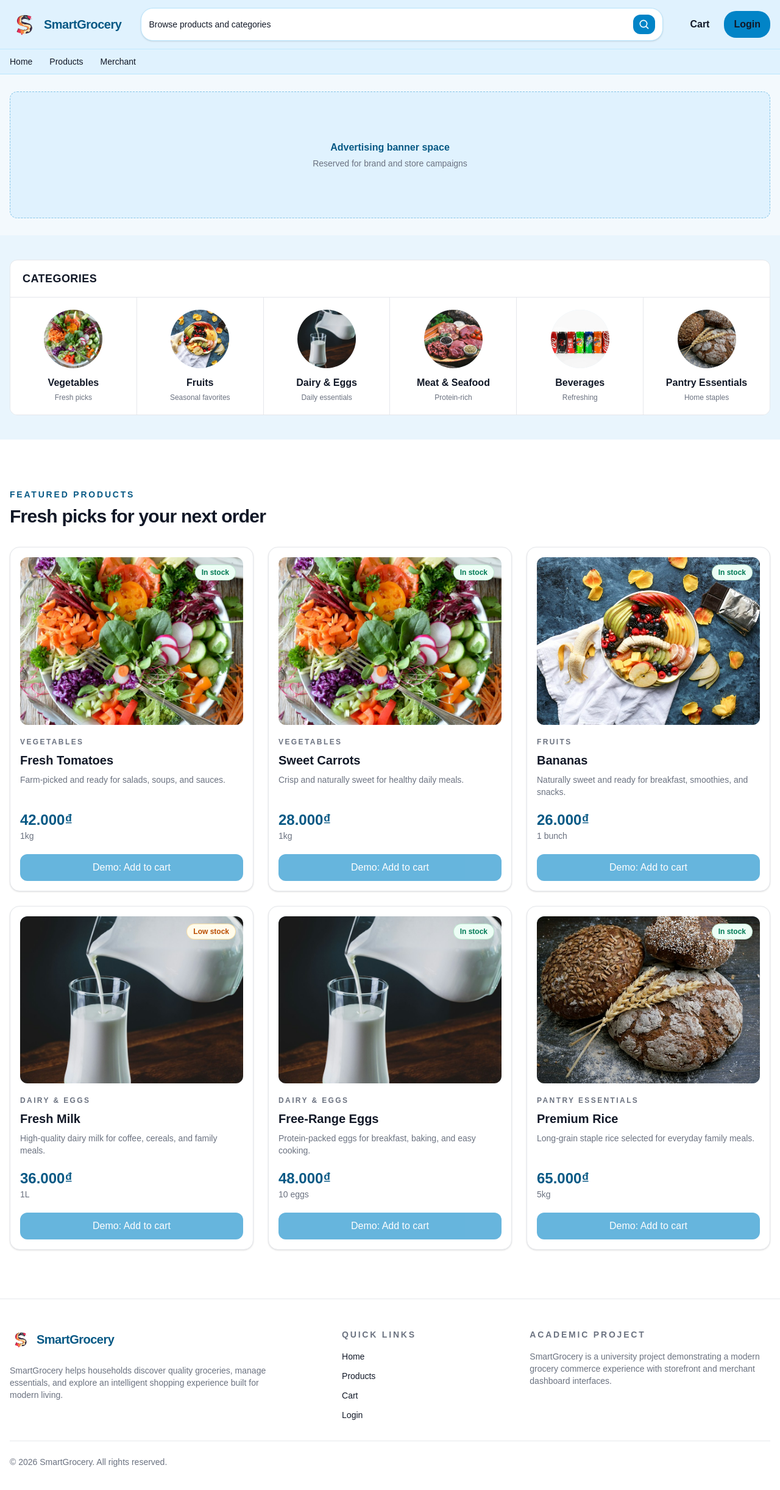
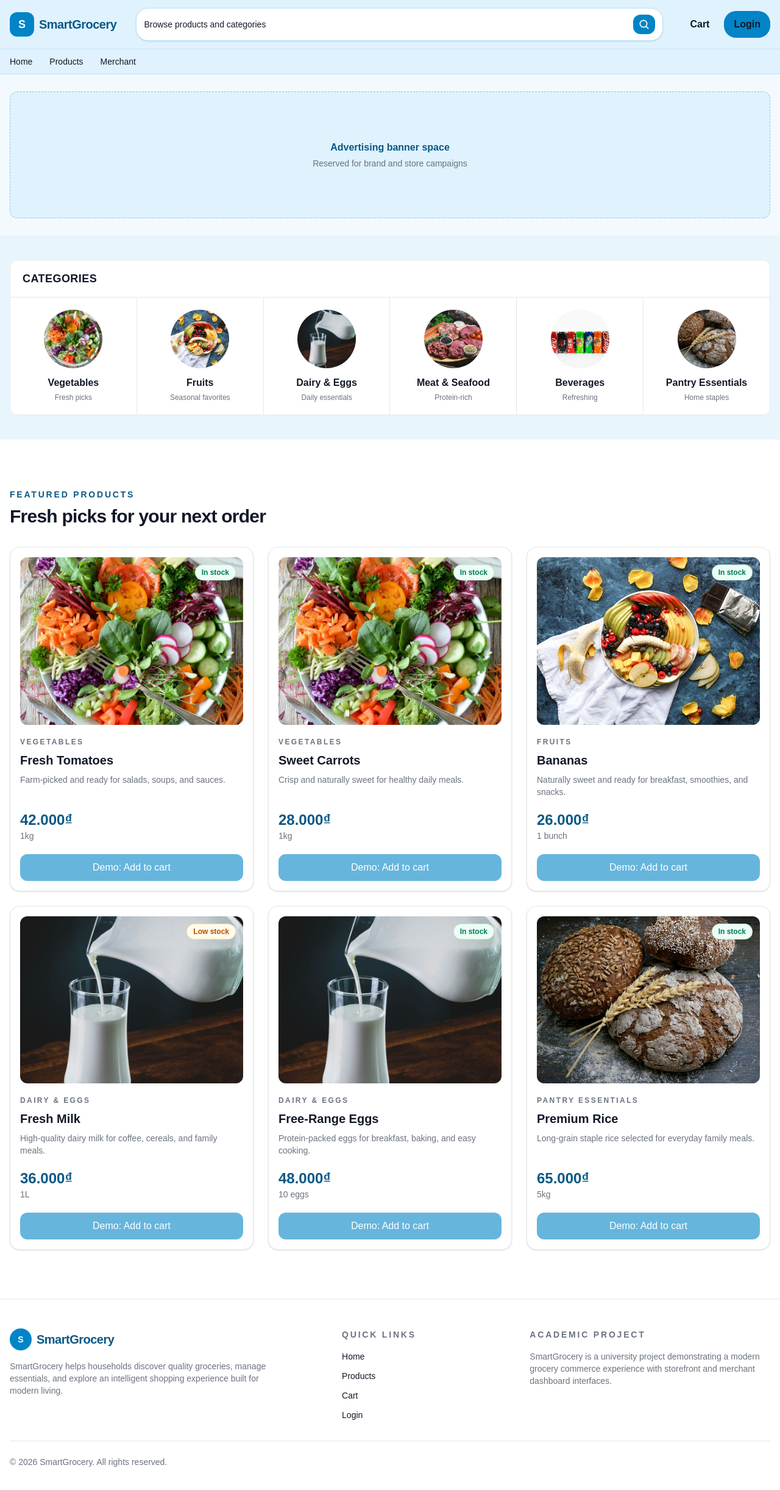
Before and after one commit to ztdayyyyyyyyyy2112/smartgrocery, a Next.js app in the folder apps/web/: page / in a window 1280 px wide. Shown: the top 2444 px of the page at 61% size. Built offline with nearby package versions, Linux system fonts and the light colour scheme.

Commit message:
Revert "change the logo"
This reverts commit f8eacfbff3e92025ea9bac2df6a590554949f5f5.

```diff
--- a/apps/web/components/dashboard/Sidebar.tsx
+++ b/apps/web/components/dashboard/Sidebar.tsx
@@ -1,6 +1,5 @@
 "use client";
 
-import Image from "next/image";
 import Link from "next/link";
 import { usePathname } from "next/navigation";
 import { useState } from "react";
@@ -44,23 +43,18 @@ export default function Sidebar() {
         }`}
       >
         <div className="flex items-center justify-between gap-3 pb-6">
-          <Link
-            href="/"
-            aria-label="SmartGrocery home"
-            className="flex items-center gap-3 rounded-lg focus-visible:outline-offset-4"
-          >
-            <Image
-              src="/logo.png"
-              alt=""
-              width={48}
-              height={48}
-              className="h-10 w-10 object-contain"
-            />
+          <div className="flex items-center gap-3">
+            <span
+              aria-hidden="true"
+              className="flex h-10 w-10 items-center justify-center rounded-xl bg-primary text-lg font-black text-white"
+            >
+              S
+            </span>
             <div>
               <p className="text-lg font-extrabold text-primary-dark">SmartGrocery</p>
               <p className="text-xs uppercase tracking-[0.2em] text-muted">Merchant</p>
             </div>
-          </Link>
+          </div>
         </div>
 
         <nav aria-label="Dashboard navigation" className="space-y-2">
--- a/apps/web/components/storefront/Footer.tsx
+++ b/apps/web/components/storefront/Footer.tsx
@@ -1,4 +1,3 @@
-import Image from "next/image";
 import Link from "next/link";
 
 const navigation = [
@@ -16,22 +15,15 @@ export default function Footer() {
       <div className="sg-container py-10 md:py-12">
         <div className="grid gap-8 md:grid-cols-[1.3fr_0.7fr_1fr]">
           <div>
-            <Link
-              href="/"
-              aria-label="SmartGrocery home"
-              className="inline-flex items-center gap-2"
-            >
-              <Image
-                src="/logo.png"
-                alt=""
-                width={44}
-                height={44}
-                className="h-9 w-9 object-contain"
-              />
-              <span className="text-xl font-extrabold tracking-tight text-primary-dark">
-                SmartGrocery
+            <div className="flex items-center gap-2">
+              <span
+                aria-hidden="true"
+                className="flex h-9 w-9 items-center justify-center rounded-lg bg-primary text-sm font-black text-white"
+              >
+                S
               </span>
-            </Link>
+              <span className="text-xl font-extrabold tracking-tight text-primary-dark">SmartGrocery</span>
+            </div>
             <p className="mt-4 max-w-md text-sm text-muted">
               SmartGrocery helps households discover quality groceries, manage essentials,
               and explore an intelligent shopping experience built for modern living.
--- a/apps/web/components/storefront/Navbar.tsx
+++ b/apps/web/components/storefront/Navbar.tsx
@@ -1,6 +1,5 @@
 "use client";
 
-import Image from "next/image";
 import Link from "next/link";
 import { usePathname } from "next/navigation";
 import { useState } from "react";
@@ -28,18 +27,15 @@ export default function Navbar() {
       <div className="sg-container flex min-h-20 items-center gap-4 py-3 md:gap-8">
         <Link
           href="/"
-          aria-label="SmartGrocery home"
           className="flex shrink-0 items-center gap-2"
           onClick={() => setMenuOpen(false)}
         >
-          <Image
-            src="/logo.png"
-            alt=""
-            width={48}
-            height={48}
-            priority
-            className="h-10 w-10 object-contain sm:h-12 sm:w-12"
-          />
+          <span
+            aria-hidden="true"
+            className="flex h-10 w-10 items-center justify-center rounded-xl bg-primary text-lg font-black text-white"
+          >
+            S
+          </span>
           <span className="text-lg font-extrabold tracking-tight text-primary-dark sm:text-xl">
             SmartGrocery
           </span>
```
Also changed, not shown: apps/web/public/logo.png (deleted), 1 other file (tests, documents, lock files or other folders).
